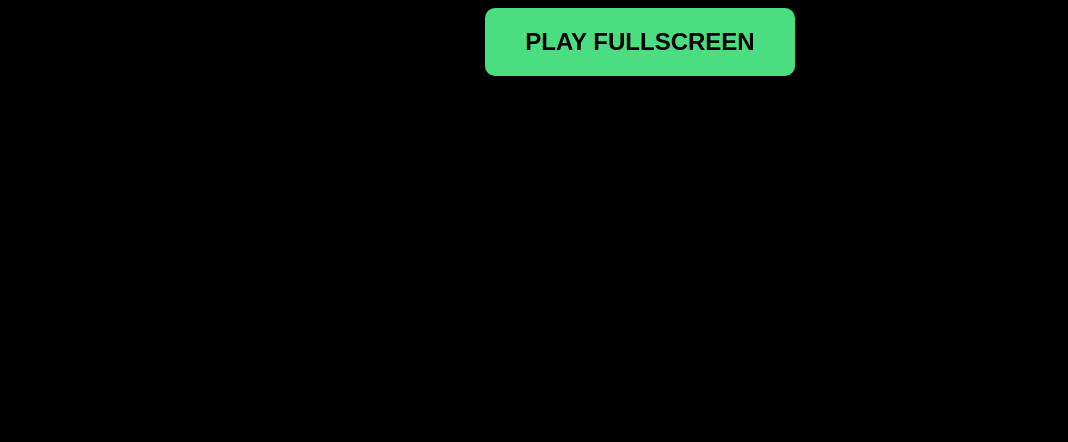
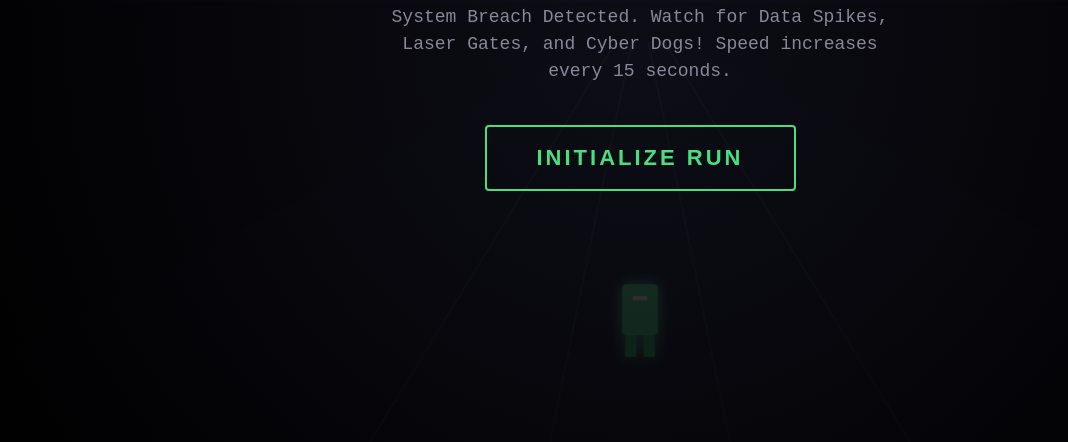
Before and after one commit to zrplayonline/cube-run, a plain HTML site: page index.html in a window 1280 px wide. Shown: the part 358-800 px from the top of the page, without its empty margins (0-1068 px from the left). Drawn offline with Linux system fonts and the light colour scheme.

Commit message:
Update index.html

```diff
--- a/index.html
+++ b/index.html
@@ -509,57 +509,5 @@
     startBtn.addEventListener('click', initGame);
     loop();
 </script>
-    <!-- Fullscreen Launcher -->
-<div id="fullscreen-start" style="
-position:fixed;
-top:0;
-left:0;
-width:100%;
-height:100%;
-background:#000;
-display:flex;
-justify-content:center;
-align-items:center;
-z-index:999999;
-">
-    <button onclick="startFullscreen()" style="
-    padding:20px 40px;
-    font-size:24px;
-    font-weight:bold;
-    cursor:pointer;
-    border:none;
-    border-radius:10px;
-    background:#4ade80;
-    color:#000;
-    ">
-        PLAY FULLSCREEN
-    </button>
-</div>
-
-<script>
-function startFullscreen() {
-    const elem = document.documentElement;
-
-    if (elem.requestFullscreen) {
-        elem.requestFullscreen();
-    } else if (elem.webkitRequestFullscreen) {
-        elem.webkitRequestFullscreen();
-    } else if (elem.msRequestFullscreen) {
-        elem.msRequestFullscreen();
-    }
-
-    document.getElementById("fullscreen-start").style.display = "none";
-}
-
-document.addEventListener("fullscreenchange", () => {
-    const overlay = document.getElementById("fullscreen-start");
-
-    if (!document.fullscreenElement) {
-        overlay.style.display = "flex";
-    } else {
-        overlay.style.display = "none";
-    }
-});
-</script>
 </body>
 </html>
```
